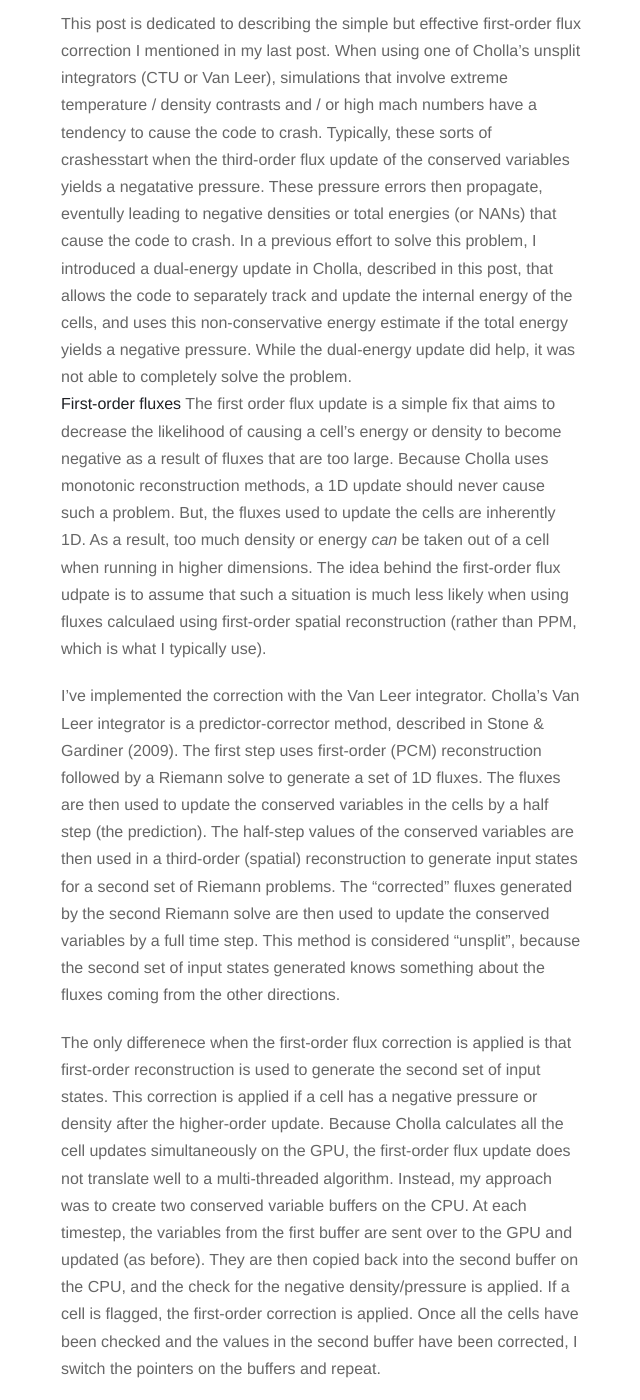
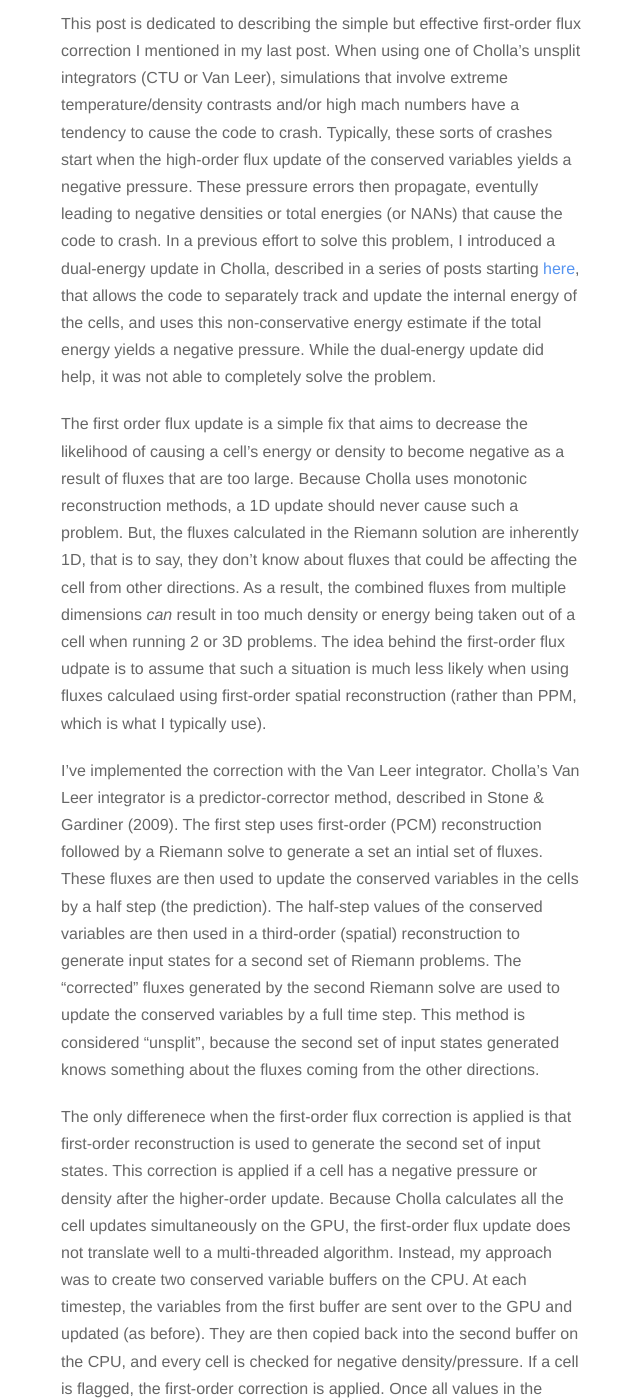
Before and after one commit to evaneschneider/site, a Jekyll site: the page built from _posts/2017-6-20-Flux-Correction.markdown, in a window 1280 px wide and 1400 px high, scrolled down 291 px. Shown: the whole window, without its empty margins (319-959 px from the left). Built offline with Jekyll 4.4.1, drawn with Linux system fonts in a browser that asks for light colours; nearby versions of some CDN libraries; some of the changed text lies outside the part shown.

Commit message:
minor edits

```diff
--- a/_posts/2017-6-20-Flux-Correction.markdown
+++ b/_posts/2017-6-20-Flux-Correction.markdown
@@ -4,13 +4,12 @@
 description: The first-order flux correction in Cholla
 ---
 
-This post is dedicated to describing the simple but effective first-order flux correction I mentioned in my last post. When using one of Cholla's unsplit integrators (CTU or Van Leer), simulations that involve extreme temperature / density contrasts and / or high mach numbers have a tendency to cause the code to crash. Typically, these sorts of crashesstart when the third-order flux update of the conserved variables yields a negatative pressure. These pressure errors then propagate, eventully leading to negative densities or total energies (or NANs) that cause the code to crash. In a previous effort to solve this problem, I introduced a dual-energy update in Cholla, described in this post, that allows the code to separately track and update the internal energy of the cells, and uses this non-conservative energy estimate if the total energy yields a negative pressure. While the dual-energy update did help, it was not able to completely solve the problem.
-<br>
-**First-order fluxes**
-The first order flux update is a simple fix that aims to decrease the likelihood of causing a cell's energy or density to become negative as a result of fluxes that are too large. Because Cholla uses monotonic reconstruction methods, a 1D update should never cause such a problem. But, the fluxes used to update the cells are inherently 1D. As a result, too much density or energy *can* be taken out of a cell when running in higher dimensions. The idea behind the first-order flux udpate is to assume that such a situation is much less likely when using fluxes calculaed using first-order spatial reconstruction (rather than PPM, which is what I typically use).
+This post is dedicated to describing the simple but effective first-order flux correction I mentioned in my last post. When using one of Cholla's unsplit integrators (CTU or Van Leer), simulations that involve extreme temperature/density contrasts and/or high mach numbers have a tendency to cause the code to crash. Typically, these sorts of crashes start when the high-order flux update of the conserved variables yields a negative pressure. These pressure errors then propagate, eventully leading to negative densities or total energies (or NANs) that cause the code to crash. In a previous effort to solve this problem, I introduced a dual-energy update in Cholla, described in a series of posts starting <a href="{{ site.url }}2015/dual-energy-1/">here</a>, that allows the code to separately track and update the internal energy of the cells, and uses this non-conservative energy estimate if the total energy yields a negative pressure. While the dual-energy update did help, it was not able to completely solve the problem.
 
-I've implemented the correction with the Van Leer integrator. Cholla's Van Leer integrator is a predictor-corrector method, described in Stone & Gardiner (2009). The first step uses first-order (PCM) reconstruction followed by a Riemann solve to generate a set of 1D fluxes. The fluxes are then used to update the conserved variables in the cells by a half step (the prediction). The half-step values of the conserved variables are then used in a third-order (spatial) reconstruction to generate input states for a second set of Riemann problems. The "corrected" fluxes generated by the second Riemann solve are then used to update the conserved variables by a full time step. This method is considered "unsplit", because the second set of input states generated knows something about the fluxes coming from the other directions.
+The first order flux update is a simple fix that aims to decrease the likelihood of causing a cell's energy or density to become negative as a result of fluxes that are too large. Because Cholla uses monotonic reconstruction methods, a 1D update should never cause such a problem. But, the fluxes calculated in the Riemann solution are inherently 1D, that is to say, they don't know about fluxes that could be affecting the cell from other directions. As a result, the combined fluxes from multiple dimensions *can* result in too much density or energy being taken out of a cell when running 2 or 3D problems. The idea behind the first-order flux udpate is to assume that such a situation is much less likely when using fluxes calculaed using first-order spatial reconstruction (rather than PPM, which is what I typically use).
 
-The only differenece when the first-order flux correction is applied is that first-order reconstruction is used to generate the second set of input states. This correction is applied if a cell has a negative pressure or density after the higher-order update. Because Cholla calculates all the cell updates simultaneously on the GPU, the first-order flux update does not translate well to a multi-threaded algorithm. Instead, my approach was to create two conserved variable buffers on the CPU. At each timestep, the variables from the first buffer are sent over to the GPU and updated (as before). They are then copied back into the second buffer on the CPU, and the check for the negative density/pressure is applied. If a cell is flagged, the first-order correction is applied. Once all the cells have been checked and the values in the second buffer have been corrected, I switch the pointers on the buffers and repeat.
+I've implemented the correction with the Van Leer integrator. Cholla's Van Leer integrator is a predictor-corrector method, described in Stone & Gardiner (2009). The first step uses first-order (PCM) reconstruction followed by a Riemann solve to generate a set an intial set of fluxes. These fluxes are then used to update the conserved variables in the cells by a half step (the prediction). The half-step values of the conserved variables are then used in a third-order (spatial) reconstruction to generate input states for a second set of Riemann problems. The "corrected" fluxes generated by the second Riemann solve are used to update the conserved variables by a full time step. This method is considered "unsplit", because the second set of input states generated knows something about the fluxes coming from the other directions.
+
+The only differenece when the first-order flux correction is applied is that first-order reconstruction is used to generate the second set of input states. This correction is applied if a cell has a negative pressure or density after the higher-order update. Because Cholla calculates all the cell updates simultaneously on the GPU, the first-order flux update does not translate well to a multi-threaded algorithm. Instead, my approach was to create two conserved variable buffers on the CPU. At each timestep, the variables from the first buffer are sent over to the GPU and updated (as before). They are then copied back into the second buffer on the CPU, and every cell is checked for negative density/pressure. If a cell is flagged, the first-order correction is applied. Once all values in the second buffer have been corrected, I switch the pointers on the buffers and go to the next timestep.
 
 On its own, the first-order flux correction was not able to keep the code from crashing - I still generated negative total energies. However, when combined with the dual-energy update, is has proven quite robust. I've only tried it with adiabatic simulations thus far, but they cover 5 - 6 orders of magnitude in density and temperature, and it completely eliminates negative pressures. I will update this post with the results when cooling is turned on (typically a more challenging problem since internal energy is behing removed from cells).
```
